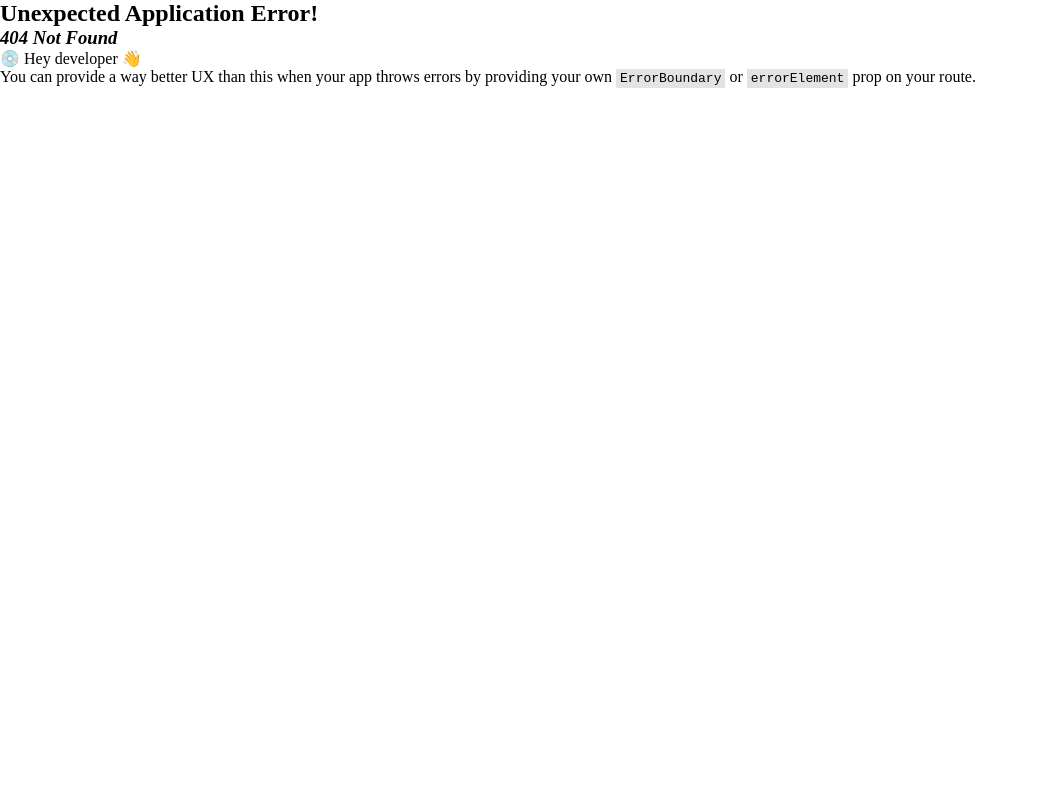
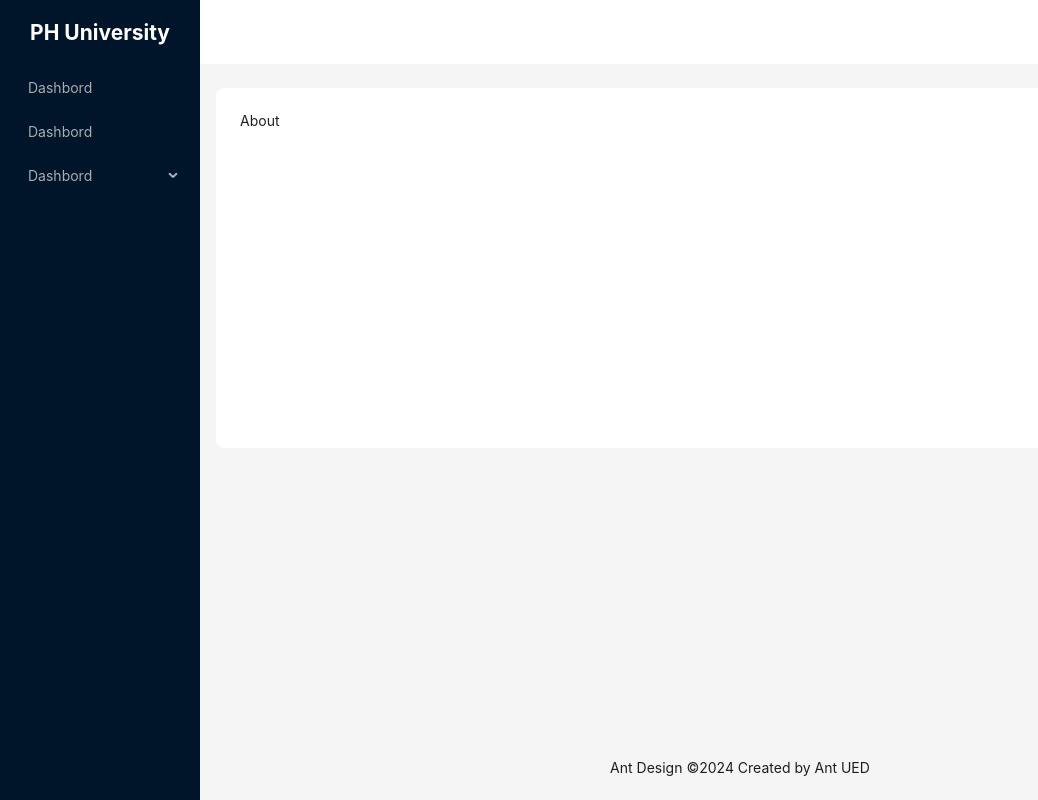
Before and after one commit to ashr-aful007/university-management, a React (Vite) app: page /about in a window 1280 px wide. Before the commit this address had no page. Shown: the whole page, without its empty margins (0-1038 px from the left). Built offline with nearby package versions, Linux system fonts and the light colour scheme.

Commit message:
add relative adn absolute route

```diff
--- a/src/components/layout/MainLayout.tsx
+++ b/src/components/layout/MainLayout.tsx
@@ -1,4 +1,5 @@
 import { Layout, Menu, MenuProps, theme } from "antd"
+import { Outlet } from "react-router-dom";
 
 
 const { Header, Sider, Content,Footer } = Layout;
@@ -57,7 +58,8 @@ function MainLayout() {
               borderRadius: borderRadiusLG,
             }}
           >
-            content
+            {/*  relative components render in this area  */}
+            <Outlet></Outlet>
           </div>
         </Content>
         <Footer style={{ textAlign: 'center' }}>
--- /dev/null
+++ b/src/pages/About.tsx
@@ -0,0 +1,9 @@
+
+
+function About() {
+  return (
+    <div>About</div>
+  )
+}
+
+export default About
--- /dev/null
+++ b/src/pages/Contact.tsx
@@ -0,0 +1,9 @@
+
+
+function Contact() {
+  return (
+    <div>Contact</div>
+  )
+}
+
+export default Contact
--- /dev/null
+++ b/src/pages/Login.tsx
@@ -0,0 +1,9 @@
+
+
+function Login() {
+  return (
+    <div>Login</div>
+  )
+}
+
+export default Login
--- /dev/null
+++ b/src/pages/Register.tsx
@@ -0,0 +1,9 @@
+
+
+function Register() {
+  return (
+    <div>Register</div>
+  )
+}
+
+export default Register
```
Also changed, not shown: src/routes/route.tsx (+23 -1 lines).
